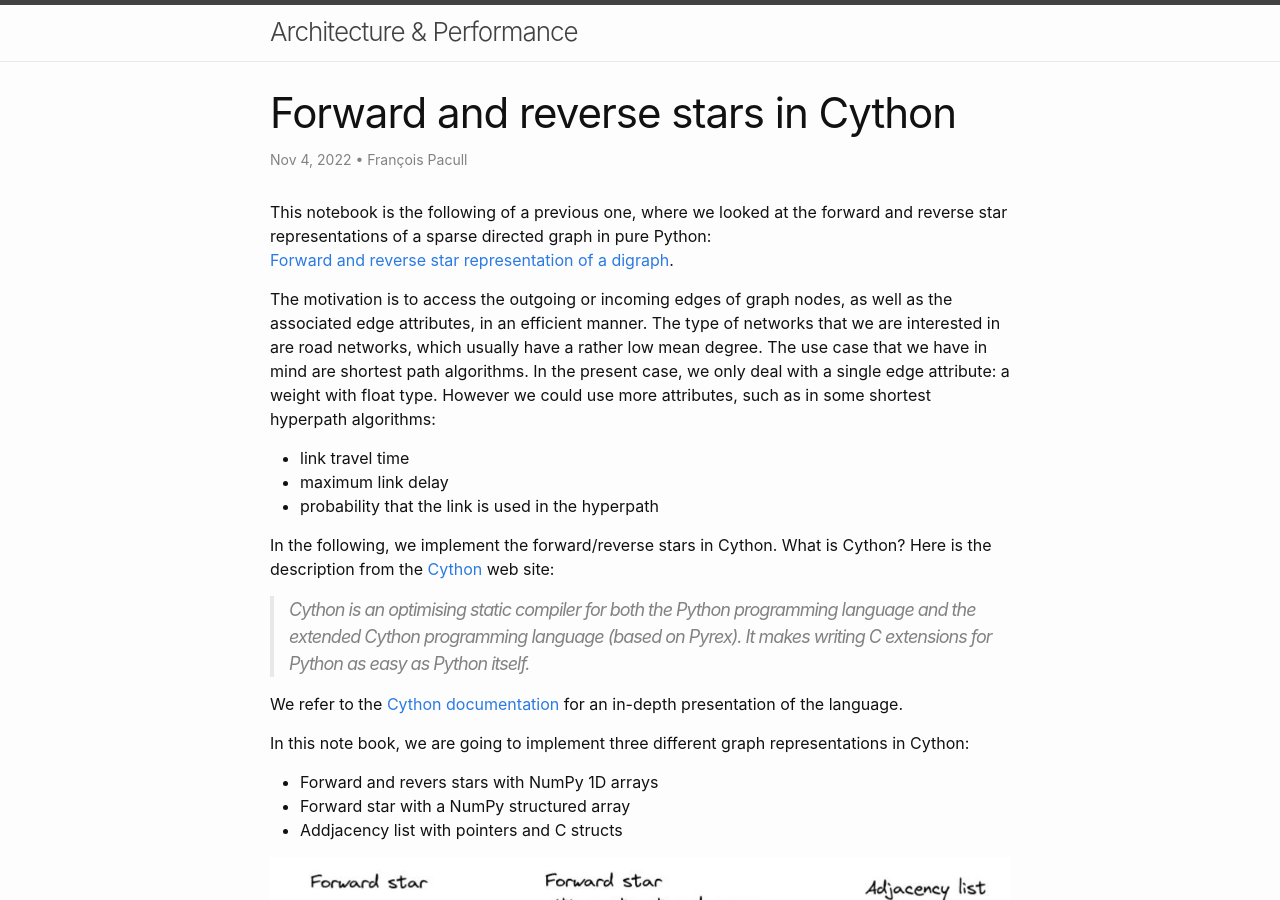
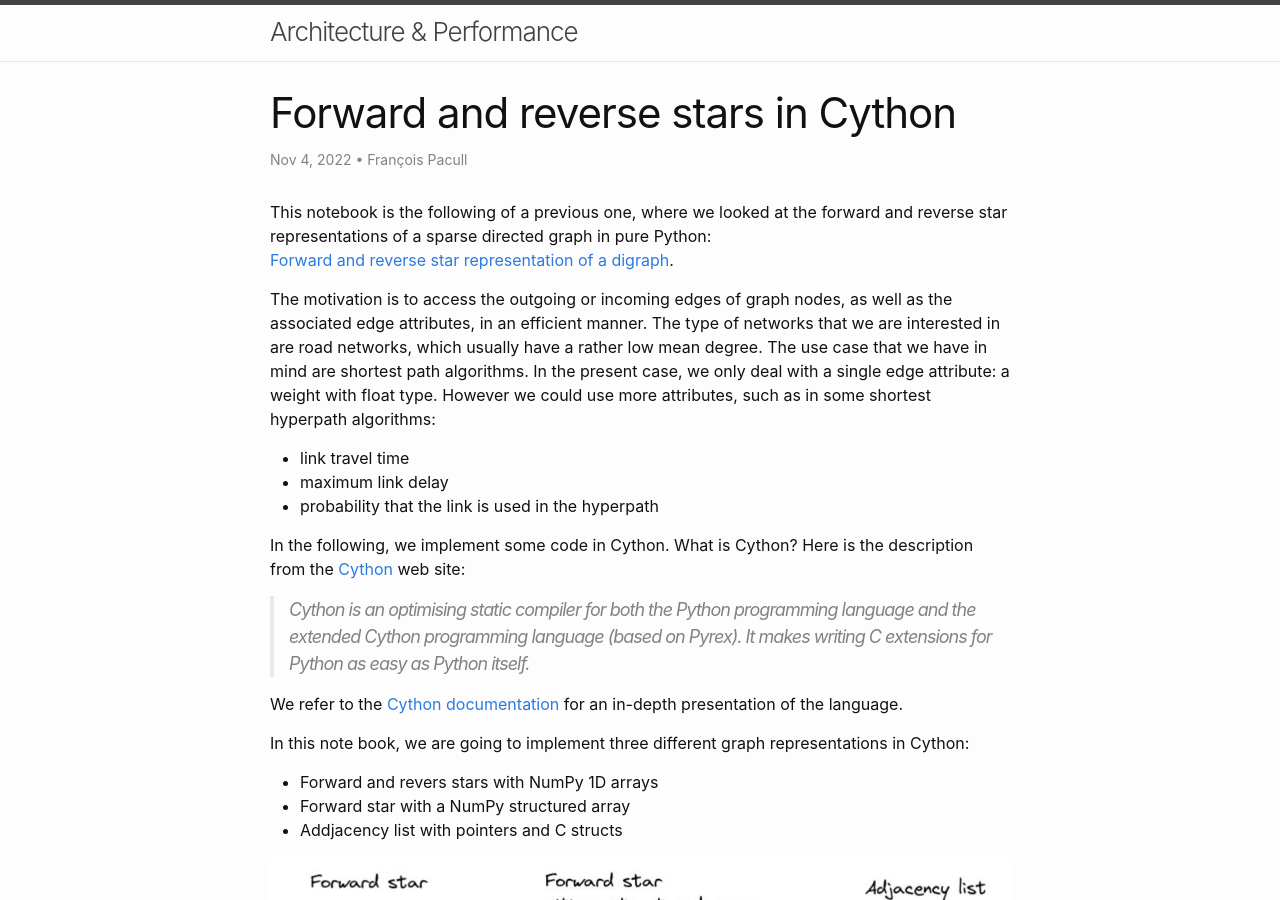
Before and after one commit to aetperf/aetperf.github.io, a Jekyll site: the page built from _posts/2022-11-04-Forward-and-reverse-stars-in-Cython.md, in a window 1280 px wide and 900 px high. Built offline with Jekyll 4.4.1, drawn with Linux system fonts in a browser that asks for light colours; formulas are drawn with MathJax 3; comment, search, counter and statistics services are not loaded.

Commit message:
small update

```diff
--- a/_posts/2022-11-04-Forward-and-reverse-stars-in-Cython.md
+++ b/_posts/2022-11-04-Forward-and-reverse-stars-in-Cython.md
@@ -21,7 +21,7 @@ However we could use more attributes, such as in some shortest hyperpath algorit
 - maximum link delay
 - probability that the link is used in the hyperpath
 
-In the following, we implement the forward/reverse stars in Cython. What is Cython? Here is the description from the [Cython](https://cython.org/) web site:
+In the following, we implement some code in Cython. What is Cython? Here is the description from the [Cython](https://cython.org/) web site:
 
 > Cython is an optimising static compiler for both the Python programming language and the extended Cython programming language (based on Pyrex). It makes writing C extensions for Python as easy as Python itself.
 
```
